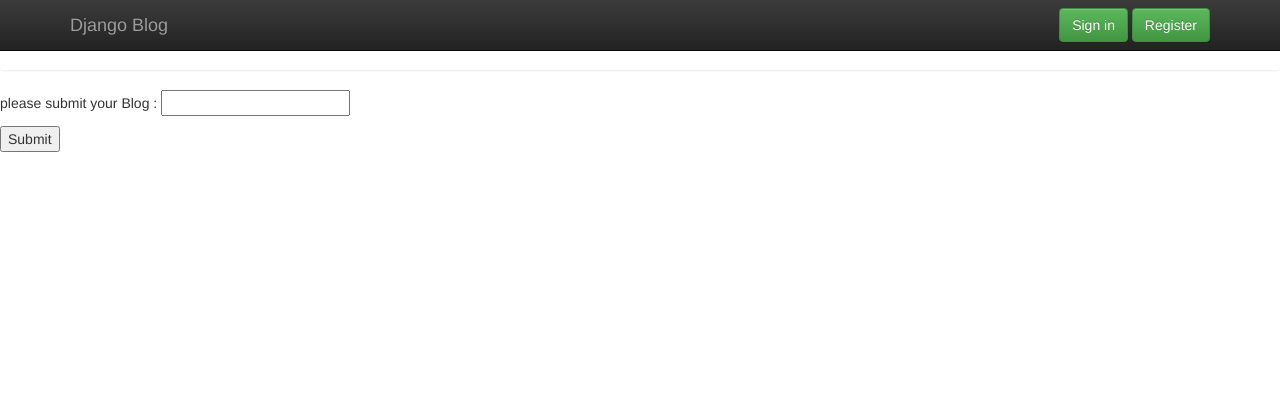
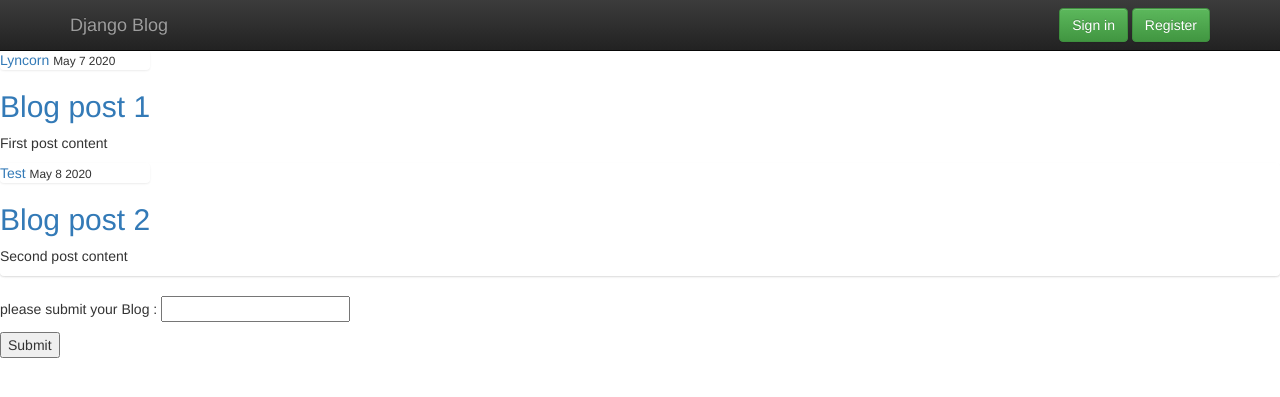
Before and after one commit to liberbell/py18, a Django app: page /business in a window 1280 px wide. Shown: the top 397 px of the page. Run offline with Django 3.2, Linux system fonts and the light colour scheme; some libraries are stand-ins or nearby versions.

Commit message:
business3

```diff
--- a/django_project/blog/templates/blog/business.html
+++ b/django_project/blog/templates/blog/business.html
@@ -14,6 +14,13 @@ Business Blog
         <div class="list-group">
          <article>
           <div class="media-body">
+           <div class="list-group">
+            <a href="#">{{ post.author }}</a>
+            <small>{{ post.date_posted }}</small>
+           </div>
+           <h2><a href="#">{{ post.title }}</a></h2>
+           <p>{{ post.content }}</p>
+         </article>
     {% endfor %}
 </section>
 
```
